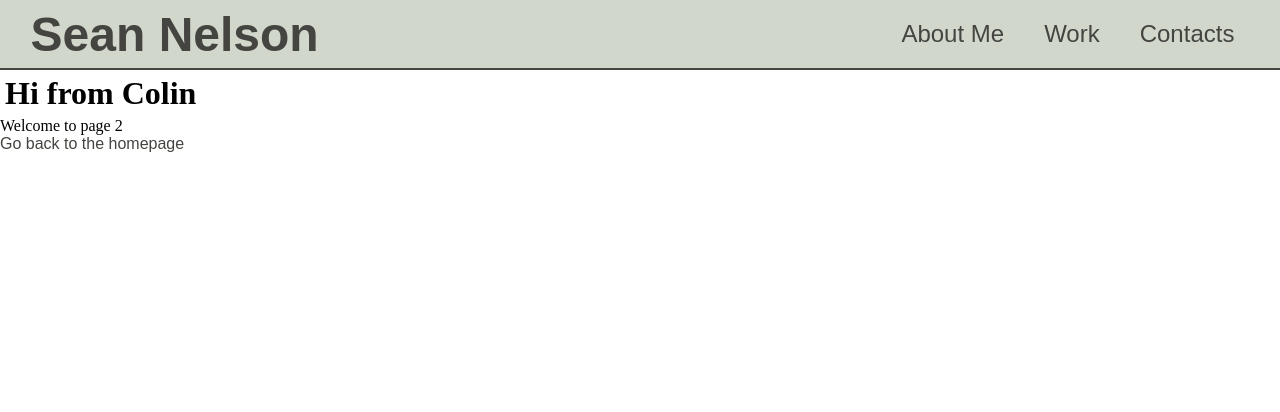
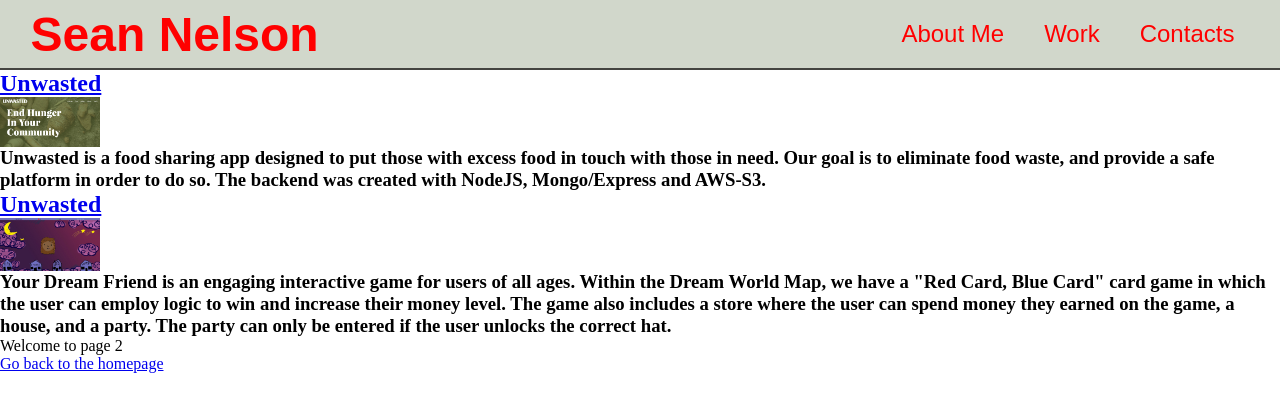
Before and after one commit to seanpatches/sean-nelson-portfolio, a Gatsby site: page /work in a window 1280 px wide. Built offline with nearby package versions, Linux system fonts and the light colour scheme; Gatsby itself is replaced by a stand-in of ours.

Commit message:
css ready to manipulate on /work

```diff
--- /dev/null
+++ b/src/components/ProjectThumb.js
@@ -0,0 +1,29 @@
+import React from 'react';
+import PropTypes from 'prop-types';
+import { Image } from './image';
+import { Link } from 'gatsby';
+import styles from "../styles/projectThumb.module.css";
+
+
+function ProjectThumb ({ name, description, firstImage, secondImage, link }) {
+  return (
+    <div className={styles.projectThumb}>
+    <Link to={`/${name}`} >
+    <h2>{name}</h2>
+    <div className={styles.firstImageContainer}>
+    <Image filename={firstImage} />
+    </div>
+    </Link>
+    <h3>{description}</h3>
+    </div>
+  )};
+
+ProjectThumb.propTypes = {
+  name: PropTypes.string.isRequired,
+  description: PropTypes.string.isRequired,
+  link: PropTypes.string.isRequired,
+  firstImage: PropTypes.string.isRequired,
+  secondImage: PropTypes.string.isRequired,
+}
+
+export default ProjectThumb;
--- a/src/components/image.js
+++ b/src/components/image.js
@@ -33,6 +33,7 @@ export const Image = ({filename, alt}) => (
         <Img
           alt={alt}
           sizes={imageSizes}
+
         />
       );
     }}
--- a/src/pages/index.js
+++ b/src/pages/index.js
@@ -7,6 +7,7 @@ import SEO from "../components/seo";
 import styles from "../styles/index.module.css";
 
 const IndexPage = () => (
+  <div className={styles.index} >
   <Layout>
     <SEO title="Home" />
     <div className={styles.homeBody}>
@@ -30,6 +31,7 @@ const IndexPage = () => (
       </div>
     </div>
   </Layout>
+  </div>
 )
 
 export default IndexPage
--- a/src/pages/work.js
+++ b/src/pages/work.js
@@ -1,13 +1,16 @@
 import React from "react"
 import { Link } from "gatsby"
 
+import { unwasted, dream } from '../projectInfo';
 import Layout from "../components/layout"
 import SEO from "../components/seo"
+import ProjectThumb from "../components/ProjectThumb";
 
 const WorkPage = () => (
   <Layout>
     <SEO title="Page two" />
-    <h1>Hi from Colin</h1>
+    <ProjectThumb name={unwasted.name} description={unwasted.description} firstImage={unwasted.firstImage} secondImage={unwasted.secondImage} link={unwasted.link} />
+    <ProjectThumb name={unwasted.name} description={dream.description} firstImage={dream.firstImage} secondImage={dream.secondImage} link={dream.link} />
     <p>Welcome to page 2</p>
     <Link to="/">Go back to the homepage</Link>
   </Layout>
--- /dev/null
+++ b/src/projectInfo.js
@@ -0,0 +1,15 @@
+export const unwasted = {
+  name: 'Unwasted',
+  description: 'Unwasted is a food sharing app designed to put those with excess food in touch with those in need. Our goal is to eliminate food waste, and provide a safe platform in order to do so. The backend was created with NodeJS, Mongo/Express and AWS-S3.',
+  firstImage: 'unwasted1.jpg',
+  secondImage: 'unwasted2.jpg',
+  link: 'https://reverent-bassi-f736d5.netlify.com/'
+}
+
+export const dream = {
+  name: 'My Dream Friend',
+  description: 'Your Dream Friend is an engaging interactive game for users of all ages. Within the Dream World Map, we have a "Red Card, Blue Card" card game in which the user can employ logic to win and increase their money level. The game also includes a store where the user can spend money they earned on the game, a house, and a party. The party can only be entered if the user unlocks the correct hat.',
+  firstImage: 'dream1.jpg',
+  secondImage: 'dream2.jpg',
+  link: 'https://donut-group.github.io/'
+}
--- a/src/styles/header.module.css
+++ b/src/styles/header.module.css
@@ -2,19 +2,19 @@
   margin: 0;
 }
 
-a:link {
+.header a:link {
+  color: red;
+  text-decoration: none;
+  font-family: 'Oswald', sans-serif;
+}
+
+.header a:visited {
   color: #444440;
   text-decoration: none;
   font-family: 'Oswald', sans-serif;
 }
 
-a:visited {
-  color: #444440;
-  text-decoration: none;
-  font-family: 'Oswald', sans-serif;
-}
-
-h1 a {
+.header h1 a {
   font-size: 1.5em;
 }
 
@@ -34,7 +34,7 @@ h1 a {
   margin-right: 2vw;
 }
 
-h1 {
+.header h1 {
   display: flex;
   margin: 0;
   padding: 5px;
--- a/src/styles/index.module.css
+++ b/src/styles/index.module.css
@@ -1,16 +1,16 @@
-body {
+.index body {
   overflow: hidden;
   background: #444440;
   min-height: 500px;
 
 }
 
-.homeBody {
+.index .homeBody {
   z-index: 1;
-  background: #444440;
+  background: red;
 }
 
-.imageNav{
+.index .imageNav{
   display: flex;
   justify-content: space-around;
 
@@ -21,7 +21,7 @@ body {
   padding: 20px;
 }
 
-.welcomeText {
+.index .welcomeText {
   position: absolute;
   top: 250px;
   width: 100%;
@@ -30,7 +30,7 @@ body {
   text-align: center;
 }
 
-.welcomeText {
+.index .welcomeText {
   position: absolute;
   top: 250px;
   width: 100%;
@@ -39,7 +39,7 @@ body {
   text-align: center;
 }
 
-.workLink {
+.index .workLink {
   position: absolute;
   top: 500px;
   width: 100%;
@@ -48,18 +48,18 @@ body {
   text-align: center;
 }
 
-.resumeLink {
+.index .resumeLink {
   width: 80px;
   background: blue;
   z-index: 2;
 }
 
-.githubLink {
+.index .githubLink {
   width: 80px;
   z-index: 2;
 }
 
-.linkedinLink {
+.index .linkedinLink {
   background: purple;
   z-index: 2;
 }
--- /dev/null
+++ b/src/styles/projectThumb.module.css
@@ -0,0 +1,4 @@
+.firstImageContainer {
+  background: red;
+  width: 100px;
+}
```
Also changed, not shown: src/components/Project.js (deleted, +0 -25 lines).
